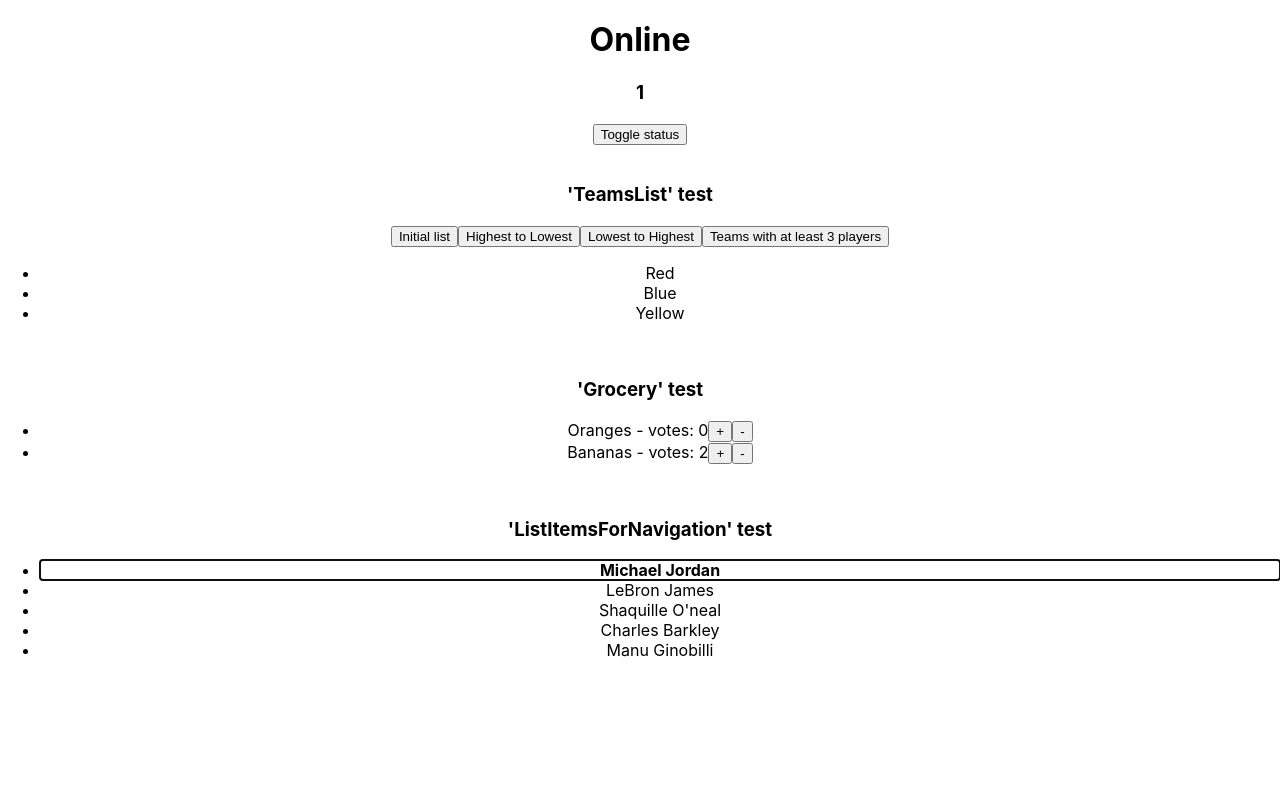
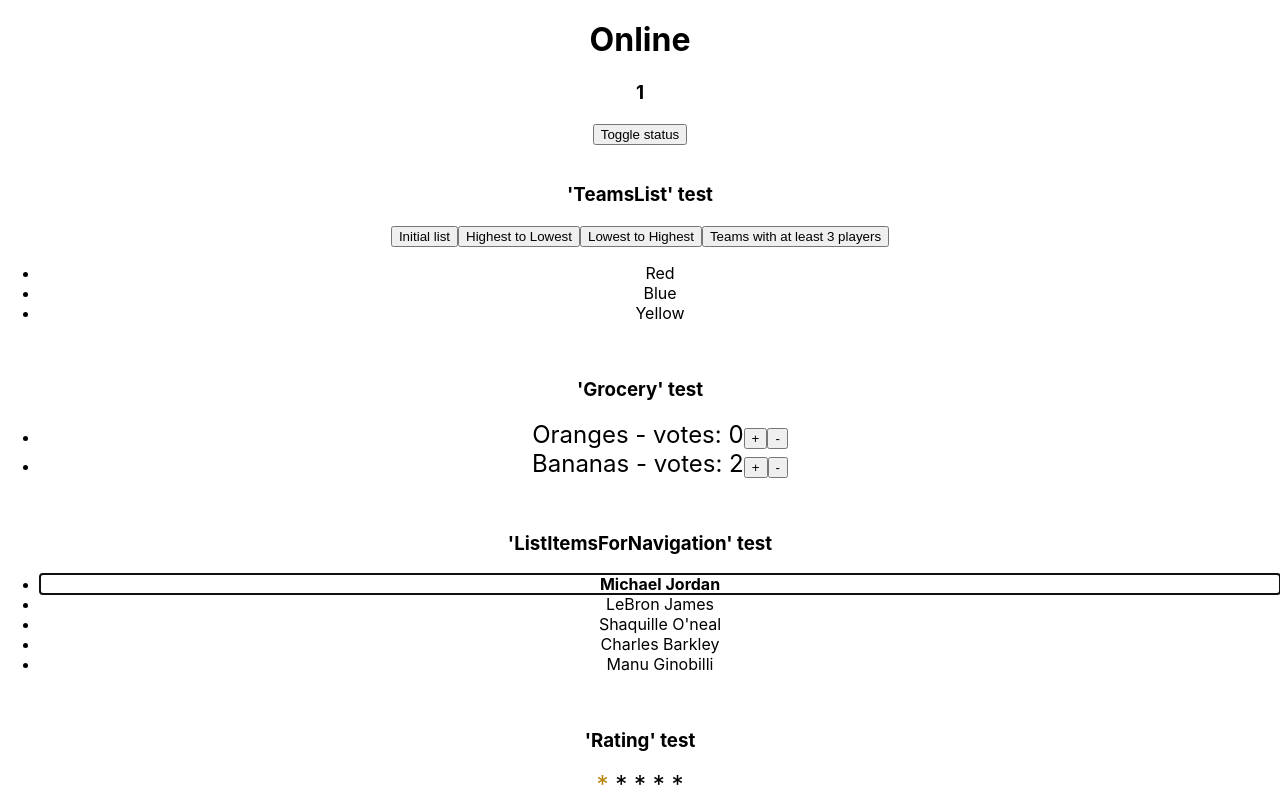
Before and after one commit to ftesone/frontend-challenge, a React (Create React App) app: page / in a window 1280 px wide. Shown: the part 849-1648 px from the top of the page. Before the commit the page ends 1525 px from the top, so only its background shows below. Built offline with nearby package versions, Linux system fonts and the light colour scheme.

Commit message:
Solve Rating test

```diff
--- /dev/null
+++ b/src/components/Rating.css
@@ -0,0 +1,8 @@
+span {
+    cursor: pointer;
+    font-size: 1.5em;
+}
+
+span.active {
+    color: darkgoldenrod;
+}
--- a/src/components/Rating.jsx
+++ b/src/components/Rating.jsx
@@ -24,6 +24,20 @@
  * </div>
  */
 
+import { useEffect, useState } from "react";
+
+import "./Rating.css";
+
 export function Rating() {
-	return null;
+	const [ rating, setRating ] = useState(0);
+
+	useEffect(() => {
+		[...document.getElementById('rating').children].forEach((child, key) => child.className = key <= rating ? 'active' : '');
+	}, [rating]);
+
+	return (
+		<div id="rating">
+			{[...Array(5).keys()].map(key => <span key={key} onClick={() => setRating(key)}> * </span>)}
+		</div>
+	);
 }
```
Also changed, not shown: src/App.js.
